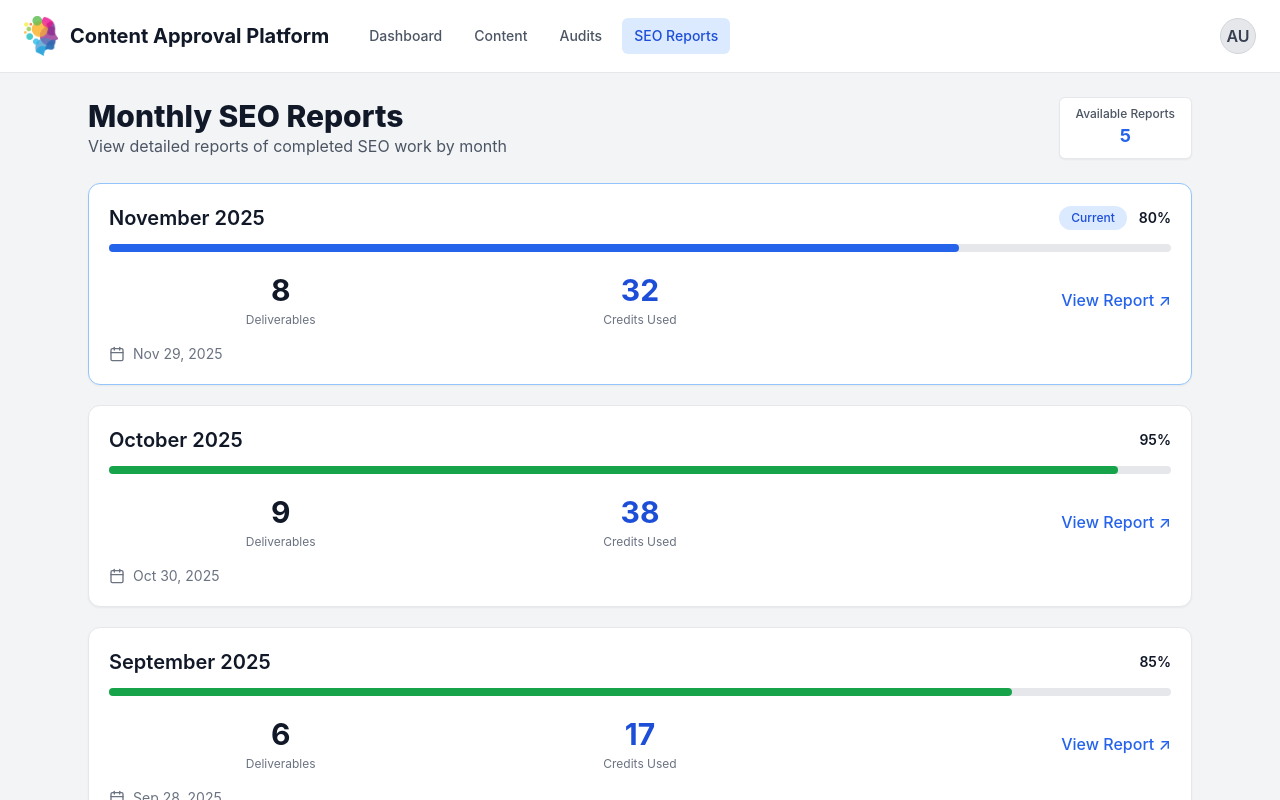
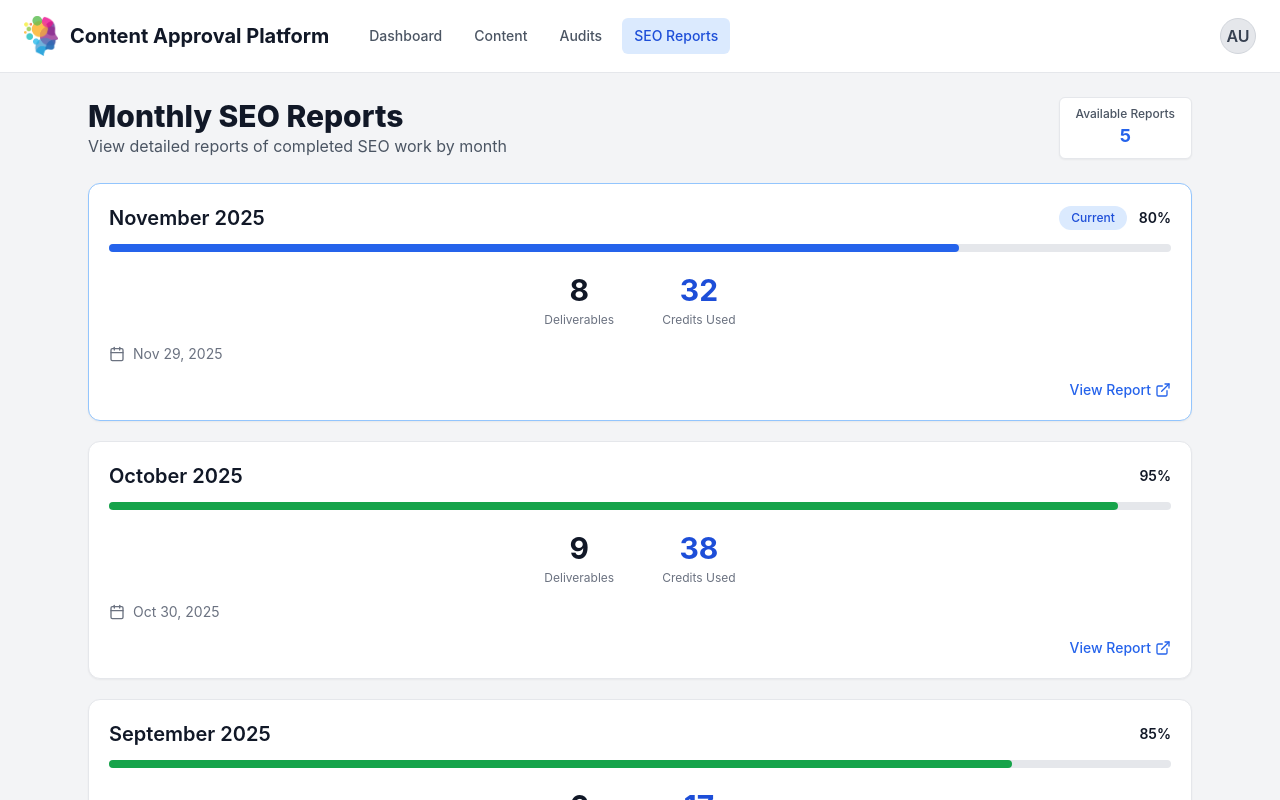
Before and after one commit to hs-matthew/approval-platform, a React (Create React App) app: page /seo-reports in a window 1280 px wide. Shown: the top 800 px of the page. Built offline with nearby package versions, Linux system fonts and the light colour scheme; no server answers; the database is empty.

Commit message:
Update ReportsList.js - update card

```diff
--- a/src/pages/Reports/ReportsList.js
+++ b/src/pages/Reports/ReportsList.js
@@ -1,7 +1,7 @@
 // src/pages/Reports/ReportsList.js
 import React from "react";
-import { useNavigate } from "react-router-dom";
-import { Calendar } from "lucide-react";
+import { Link, useNavigate } from "react-router-dom";
+import { Calendar, ExternalLink } from "lucide-react";
 
 // --- Mock list of monthly reports you have available ---
 export const mockReportIndex = [
@@ -87,7 +87,7 @@ export default function ReportsList() {
     r.isCurrent ? "border-blue-300" : "border-gray-200"
   } shadow-sm`}
 >
-              <div className="p-5">
+  <div className="p-5 flex flex-col h-full">
     {/* Top row */}
     <div className="flex items-center justify-between">
       <div className="text-xl font-semibold text-gray-900">
@@ -115,33 +115,19 @@ export default function ReportsList() {
       </div>
     </div>
 
-                {/* Stats row */}
-                <div className="mt-5 grid grid-cols-3 gap-4 items-center">
-                  <div className="text-center">
-                    <div className="text-3xl font-bold text-gray-900">
-                      {r.deliverables}
-                    </div>
+    {/* Centered stats */}
+    <div className="mt-5 flex justify-center gap-12 text-center">
+      <div>
+        <div className="text-3xl font-bold text-gray-900">{r.deliverables}</div>
         <div className="text-xs text-gray-500 mt-1">Deliverables</div>
       </div>
-
-                  <div className="text-center">
-                    <div className="text-3xl font-bold text-blue-700">
-                      {r.usedCredits}
-                    </div>
+      <div>
+        <div className="text-3xl font-bold text-blue-700">{r.usedCredits}</div>
         <div className="text-xs text-gray-500 mt-1">Credits Used</div>
-                  </div>
-
-                  <div className="flex items-center justify-end">
-                    <button
-                      onClick={() => navigate(`/seo-reports/${r.id}`)}
-                      className="text-blue-600 hover:text-blue-700 font-medium"
-                    >
-                      View Report&nbsp;↗
-                    </button>
       </div>
     </div>
 
-                {/* Footer row */}
+    {/* Date */}
     <div className="mt-4 flex items-center gap-2 text-sm text-gray-500">
       <Calendar className="w-4 h-4" />
       {new Date(r.lastUpdated).toLocaleDateString(undefined, {
@@ -150,8 +136,21 @@ export default function ReportsList() {
         year: "numeric",
       })}
     </div>
+
+    {/* Footer link pinned at bottom-right */}
+    <div className="mt-4 flex justify-end">
+  <Link
+    to={`/seo-reports/${r.id}`}
+    className="inline-flex items-center gap-1 text-blue-600 hover:text-blue-800 font-medium text-sm"
+    aria-label={`View report for ${r.monthLabel}`}
+  >
+    View Report
+    <ExternalLink className="w-4 h-4" />
+  </Link>
     </div>
   </div>
+</div>
+
           );
         })}
       </div>
```
Lines whose indentation alone changed are shown as unchanged.
